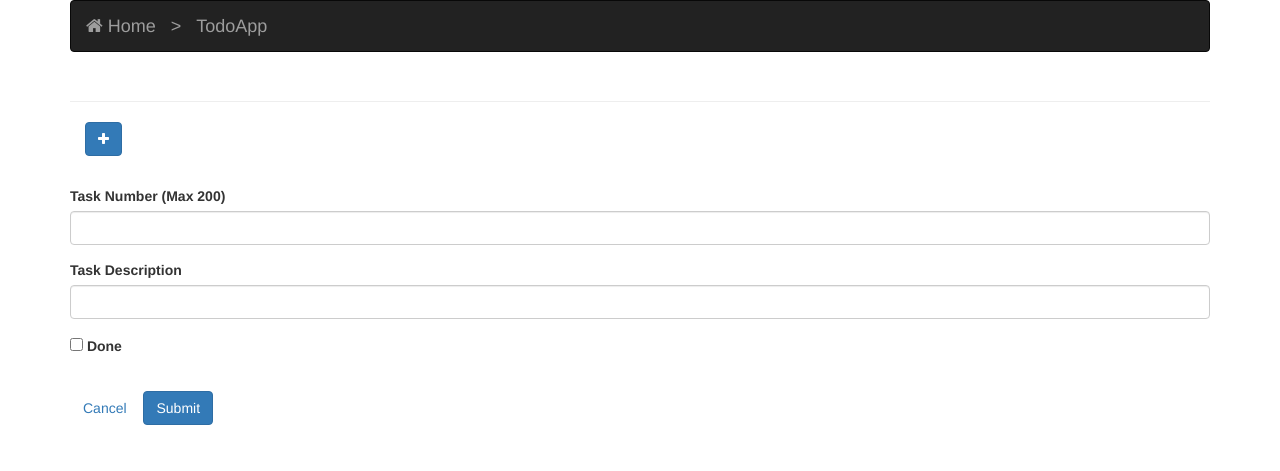
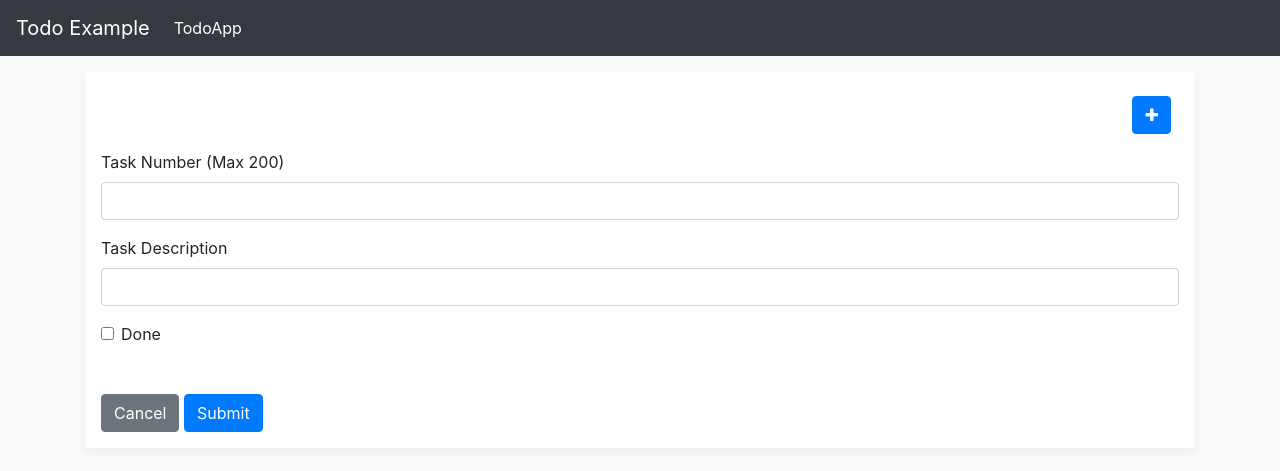
Before and after one commit to gustavoapolinario/node-todo-frontend, a Node server app: template src/views/todoItem.hbs in a window 1280 px wide. Shown: the top 471 px of the page. Run offline with Node 20, Linux system fonts and the light colour scheme; the template is opened without the code that fills it, so the values that code supplies are empty; some libraries are stand-ins or nearby versions.

Commit message:
Update layout to newest bootstrap

```diff
--- a/package.json
+++ b/package.json
@@ -19,7 +19,7 @@
   "license": "ISC",
   "dependencies": {
     "body-parser": "^1.18.3",
-    "bootstrap": "^3.3.7",
+    "bootstrap": "^4.2.1",
     "express": "^4.16.4",
     "express-handlebars": "^3.0.0",
     "font-awesome": "^4.7.0",
--- a/src/controllers/todoController.js
+++ b/src/controllers/todoController.js
@@ -85,7 +85,8 @@ exports.todo_update_post = function(req, res) {
 			res.render('todoItem', {
 				title: title_default + ' - List',
 				name: 'Gustavo Apolinario',
-				todoItem: body
+				todoItem: body,
+				message: 'Updated'
 			});
 		})
 		.catch(error => { res.send('Error. ' + error) });
--- a/src/public/todo-static/css/todo.css
+++ b/src/public/todo-static/css/todo.css
@@ -1,6 +1,64 @@
-.list-group-item-hover:hover {
-	background-color: #eee;
+html,
+body {
+  overflow-x: hidden; /* Prevent scroll on narrow devices */
 }
-.task-id {
-	color: #888;
+
+body {
+  padding-top: 56px;
 }
+
+@media (max-width: 767.98px) {
+  .offcanvas-collapse {
+    position: fixed;
+    top: 56px; /* Height of navbar */
+    bottom: 0;
+    width: 100%;
+    padding-right: 1rem;
+    padding-left: 1rem;
+    overflow-y: auto;
+    background-color: var(--gray-dark);
+    transition: -webkit-transform .3s ease-in-out;
+    transition: transform .3s ease-in-out;
+    transition: transform .3s ease-in-out, -webkit-transform .3s ease-in-out;
+    -webkit-transform: translateX(100%);
+    transform: translateX(100%);
+  }
+  .offcanvas-collapse.open {
+    -webkit-transform: translateX(-1rem);
+    transform: translateX(-1rem); /* Account for horizontal padding on navbar */
+  }
+}
+
+.nav-scroller {
+  position: relative;
+  z-index: 2;
+  height: 2.75rem;
+  overflow-y: hidden;
+}
+
+.nav-scroller .nav {
+  display: -webkit-box;
+  display: -ms-flexbox;
+  display: flex;
+  -ms-flex-wrap: nowrap;
+  flex-wrap: nowrap;
+  padding-bottom: 1rem;
+  margin-top: -1px;
+  overflow-x: auto;
+  color: rgba(255, 255, 255, .75);
+  text-align: center;
+  white-space: nowrap;
+  -webkit-overflow-scrolling: touch;
+}
+
+
+.box-shadow { box-shadow: 0 .25rem .75rem rgba(0, 0, 0, .05); }
+
+.hidden {
+	transition: all 0.25s ease-in;
+	max-height: 0;
+	padding: 0;
+	margin: 0;
+	overflow: hidden;
+	border: 0;
+}
--- a/src/public/todo-static/js/todo.js
+++ b/src/public/todo-static/js/todo.js
@@ -1,9 +1,23 @@
 'use strict';
 
-var todo = {}
-todo.addItem = function() {
-	var description = $('#description');
-	if( description == '' ) {
-		alert('Input the description of task first.')
-	}
+function btMenu() {
+	let btElement = document.querySelector('#bt-menu');
+	if( btElement )
+		btElement.addEventListener("click", function () {
+			let element = document.querySelector('.offcanvas-collapse')
+			element.classList.toggle("open");
+		})
 }
+function btCloseAlert() {
+	let btElement = document.querySelector('.bt-close-alert');
+	if( btElement )
+		btElement.addEventListener("click", function (e) {
+			let element = e.target.parentElement.parentElement;
+			element.classList.add("hidden");
+		})
+}
+
+document.addEventListener("DOMContentLoaded", function(event) {
+	btMenu()
+	btCloseAlert()
+})
--- a/src/views/layouts/main.hbs
+++ b/src/views/layouts/main.hbs
@@ -7,64 +7,57 @@
 	<link rel="shortcut icon" type="image/png" href="/static/favicon.ico"/>
 	<link type="text/css" rel="stylesheet" href="/static/bootstrap/dist/css/bootstrap.min.css"  media="screen,projection"/>
 	<link rel="stylesheet" href="/static/font-awesome/css/font-awesome.min.css">
-	<link type="text/css" rel="stylesheet" href="/static/css/bootstrap-complement.css"  media="screen,projection"/>
-	<link type="text/css" rel="stylesheet" href="/todo/static/css/todo.css"  media="screen,projection"/>
+	<link href="/todo/static/css/todo.css" rel="stylesheet">
 
 	<title>{{title}}</title>
 
 	<base href="/todo/">
 
 </head>
-<body>
-
-	<div class="container">
-		<nav class="navbar navbar-inverse bg-inverse">
-			<div class="container-fluid">
-				<div class="navbar-header">
-					<a class="navbar-brand" href="/">
-						<i class="fa fa-home"></i> Home
-					</a>
-				</div>
-				<div class="navbar-header">
-					<span class="navbar-brand">&gt;</span>
-				</div>
-				<div class="navbar-header">
-					<a class="navbar-brand" href="./">TodoApp</a>
-				</div>
-			</div>
-		</nav>
+<body class="bg-light">
 
 
+	<nav class="navbar navbar-expand-md fixed-top navbar-dark bg-dark">
+		<a class="navbar-brand" href="/">Todo Example</a>
+		<button class="navbar-toggler p-0 border-0" type="button" id="bt-menu">
+			<span class="navbar-toggler-icon"></span>
+		</button>
 
+		<div class="navbar-collapse offcanvas-collapse" id="navbarsExampleDefault">
+			<ul class="navbar-nav mr-auto">
+				<li class="nav-item active">
+					<a class="nav-link" href="./">TodoApp <span class="sr-only">(current)</span></a>
+				</li>
+			</ul>
+		</div>
+	</nav>
 
-		<div>
-			<header class="page-header">
-				<h1>{{ title }}</h1>
-			</header>
+	<main role="main" class="container">
 
-			{{#unless todoItem._id}}
-			<form action="./" method="get">
-				{{!-- <div class="col-xs-12 col-sm-9 col-md-10">
-					<input name="description" class="form-control" placeholder="Search Task"></input>
-				</div> --}}
-
-				<div class="col-xs-12 col-sm-3 col-md-2">
-					{{!-- <button class="btn btn-info">
-						<i class="fa fa-search"></i>
-					</button> --}}
+		<div class="my-3 p-3 bg-white rounded box-shadow">
+			<div class="pb-2 d-flex flex-row">
+				<h6 class="mr-auto p-2 pt-3">{{ title }}</h6>
+				<small class="p-2">
 					<a href="new" class="btn btn-primary" title="Add New Task">
 						<i class="fa fa-plus"></i>
 					</a>
-
+				</small>
+			</div>
+			{{!-- {{#unless todoItem._id}}
+			<form class="form-inline input-group mb-2">
+				<input class="form-control" type="text" placeholder="Search" aria-label="Search">
+				<div class="input-group-append">
+					<button class="btn btn-secondary" type="submit">Search</button>
 				</div>
 			</form>
-			{{/unless}}
+			{{/unless}} --}}
 
 			{{{ body }}}
+		</div>
+	</main>
 
-		</div>
-
-	</div>
-
+	{{!-- <script src="/static/jquery/dist/jquery.slim.min.js"></script>
+    <script src="/static/bootstrap/dist/js/bootstrap.min.js"></script> --}}
+	<script src="/todo/static/js/todo.js"></script>
 </body>
 </html>
--- a/src/views/todoItem.hbs
+++ b/src/views/todoItem.hbs
@@ -1,6 +1,12 @@
-<div class="clearfix"></div>
-
-<section class="mt-5">
+<section>
+	{{#if message}}
+	<div class="alert alert-success" role="alert">
+		{{message}}
+		<button type="button" class="close bt-close-alert" data-dismiss="alert" aria-label="Close">
+			<span aria-hidden="true">&times;</span>
+		</button>
+	</div>
+	{{/if}}
 	<form method="post" action="{{#if todoItem.id}}{{todoItem.id}}/update{{else}}create{{/if}}">
 		{{#if todoItem._id}}
 			<h2 class="task-id">Task #{{todoItem.id}}</h2>
```
Also changed, not shown: src/views/todoDeleted.hbs (deleted, +0 -31 lines), src/views/todoList.hbs (+9 -7 lines), 2 other files.
